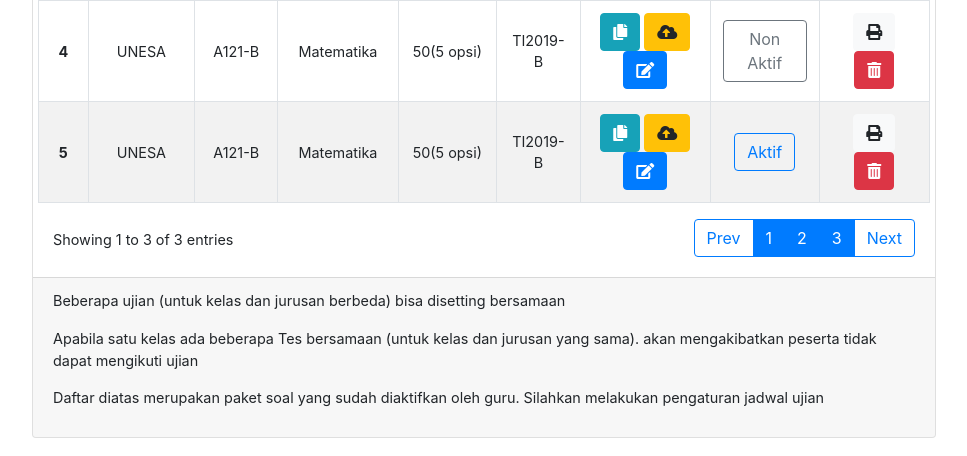
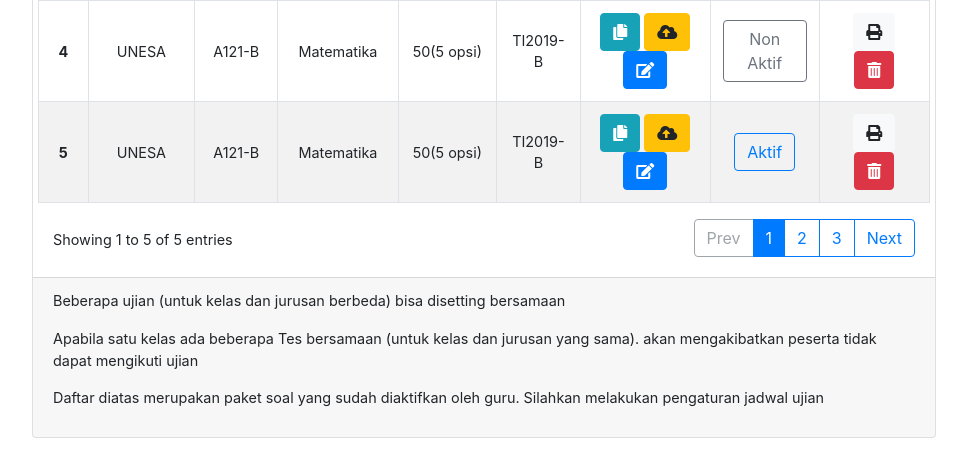
Before and after one commit to SyaifudinRamadhan/Python-CBT-Project, a Django app: template adminSide/templates/add_test.html in a window 1280 px wide. Shown: the part 929-1385 px from the top of the page, without its empty margins (296-1263 px from the left). Run offline with Django 3.2, Linux system fonts and the light colour scheme; the template is opened without the code that fills it, so the values that code supplies are empty; some libraries are stand-ins or nearby versions.

Commit message:
fixing some button

```diff
--- a/adminSide/templates/add_test.html
+++ b/adminSide/templates/add_test.html
@@ -24,10 +24,11 @@
 </head>
 
 <style>
-    .table td{
+    .table td {
         vertical-align: inherit;
     }
-    .table th{
+
+    .table th {
         vertical-align: inherit;
     }
 </style>
@@ -434,7 +435,8 @@
                 <div class="dropdown-divider"></div>
                 <!-- Upload -->
                 <!--todo @SyaifudinRamadhan-->
-                <section><div class="card border-success mb-3" style="max-width: 700px;">
+                <section>
+                    <div class="card border-success mb-3" style="max-width: 700px;">
                         <div class="card-header bg-success">
                             Template .csv
                         </div>
@@ -482,8 +484,7 @@
                                     <option value="50">50</option>
                                     <option value="100">100</option>
                                     <option value="all">All</option>
-                                </select>
-                                Entries
+                                </select> Entries
                                 </div>
                                 <div class="row" style="margin-bottom: 25px;">
                                     <label for="colFormLabel" class="col-form-label">Search : </label>
@@ -508,7 +509,7 @@
                                             <th scope="col">Print/Hapus</th>
                                         </tr>
                                     </thead>
-                                <tbody >
+                                    <tbody>
                                         <tr class="align-middle">
                                             <th scope="row">1</th>
                                             <td>UNESA</td>
@@ -655,16 +656,17 @@
                             <!--End Table-->
                             <div class="row justify-content-between">
                                 <div class="col-auto me-auto align-middle" style="margin-top: 10px;">
-                                Showing 1 to 3 of 3 entries
+                                    Showing 1 to 5 of 5 entries
                                 </div>
                                 <div>
                                     <div class="col-auto">
                                         <div class="btn-toolbar" role="toolbar" aria-label="Toolbar with button groups">
                                             <div class="btn-group me-2" role="group" aria-label="First group">
-                                          <button type="button" class="btn btn-outline-primary">Prev</button>
+                                                <!--todo #6 if there's no prev page disable the button @SyaifudinRamadhan-->
+                                                <button type="button" class="btn btn-outline-secondary" disabled>Prev</button>
                                                 <button type="button" class="btn btn-primary">1</button>
-                                          <button type="button" class="btn btn-primary">2</button>
-                                          <button type="button" class="btn btn-primary">3</button>
+                                                <button type="button" class="btn btn-outline-primary">2</button>
+                                                <button type="button" class="btn btn-outline-primary">3</button>
                                                 <button type="button" class="btn btn-outline-primary">Next</button>
                                             </div>
                                         </div>
```
Lines whose indentation alone changed are shown as unchanged.
